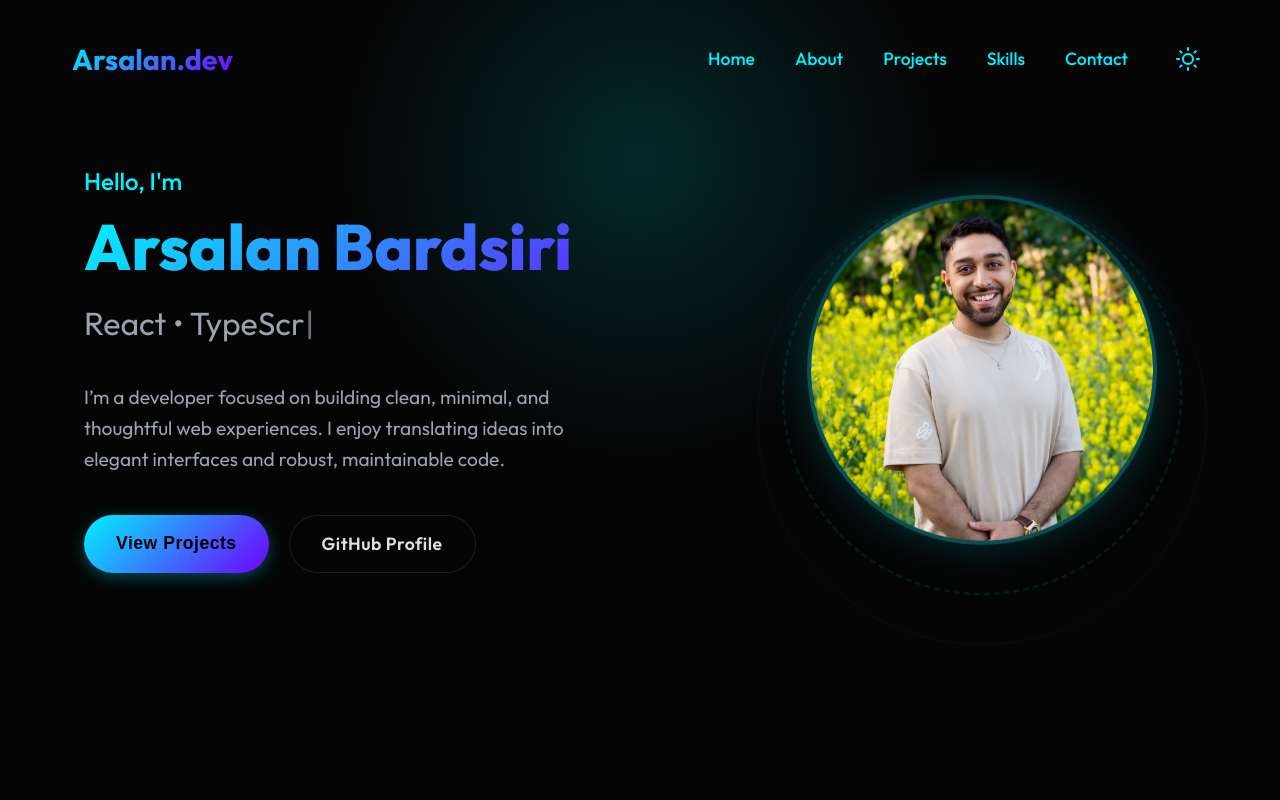
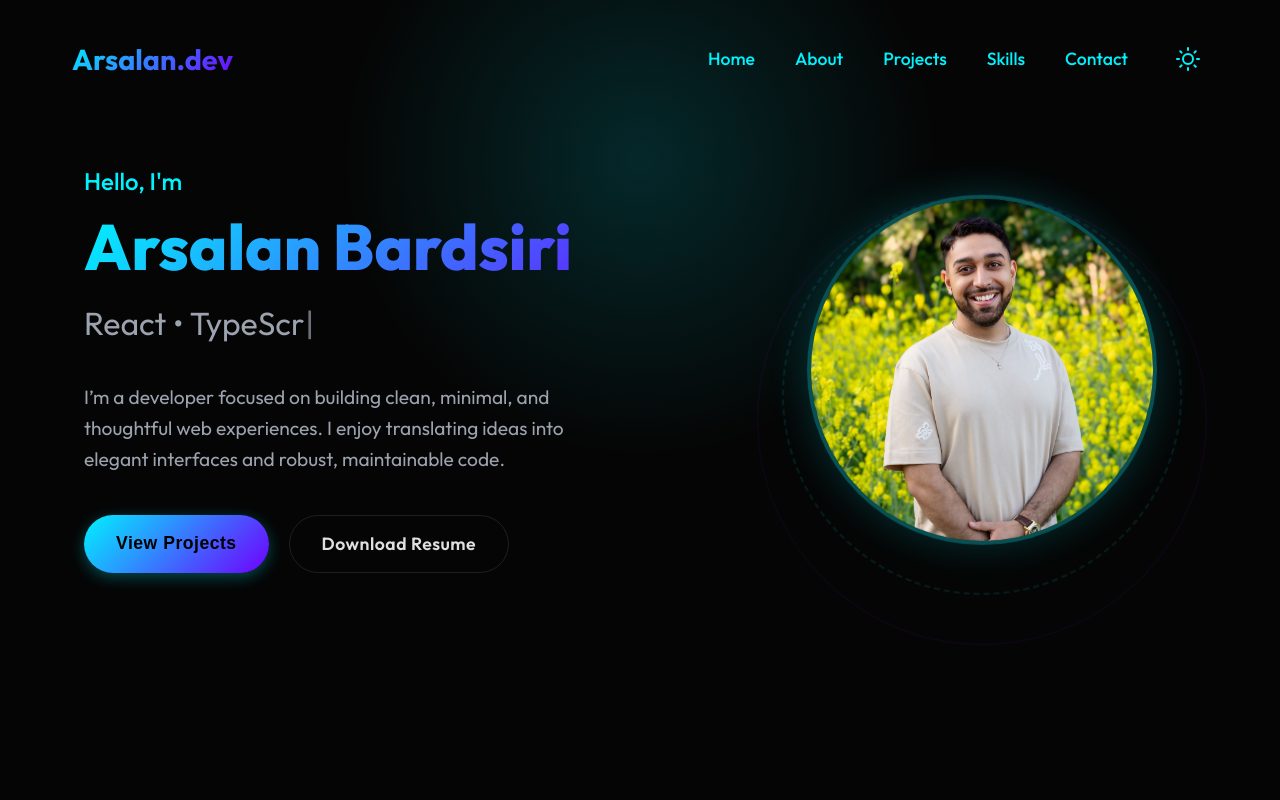
Before and after one commit to arsalanbardsiri/portfolio-react, a React (Vite) app: page / in a window 1280 px wide. Shown: the top 800 px of the page. Built offline with nearby package versions, Linux system fonts and the light colour scheme.

Commit message:
fix: alignment issues and add professional resume button

```diff
--- a/src/components/ContactSection.tsx
+++ b/src/components/ContactSection.tsx
@@ -4,11 +4,11 @@
 
 export const ContactSection: FC = () => {
   return (
-    <section id="contact" className="container" style={{ textAlign: 'center', paddingBottom: '120px' }}>
+    <section id="contact" className="container" style={{ paddingBottom: '120px' }}>
       <h2 className="section-title">Get in Touch</h2>
       <motion.div
         className="glass-card"
-        style={{ padding: '60px', maxWidth: '700px', margin: '0 auto' }}
+        style={{ padding: '60px', maxWidth: '700px', margin: '0 auto', textAlign: 'center' }}
         initial={{ opacity: 0, scale: 0.9 }}
         whileInView={{ opacity: 1, scale: 1 }}
         transition={{ duration: 0.5 }}
--- a/src/components/Hero.tsx
+++ b/src/components/Hero.tsx
@@ -59,7 +59,7 @@
             <p className="muted" style={{ fontSize: '1.2rem', maxWidth: '500px', marginBottom: '2.5rem', lineHeight: 1.6 }}>
               {data.bio}
             </p>
-            <div style={{ display: 'flex', gap: 20 }}>
+            <div style={{ display: 'flex', gap: 20, flexWrap: 'wrap' }}>
               <motion.button
                 whileHover={{ scale: 1.05 }}
                 whileTap={{ scale: 0.95 }}
@@ -72,11 +72,23 @@
                 whileHover={{ scale: 1.05 }}
                 whileTap={{ scale: 0.95 }}
                 className="btn btn-secondary"
+                href="/resume.pdf"
+                target="_blank"
+                rel="noreferrer"
+              >
+                Download Resume
+              </motion.a>
+              <motion.a
+                whileHover={{ scale: 1.05 }}
+                whileTap={{ scale: 0.95 }}
+                className="btn btn-secondary"
                 href={data.contact.github}
                 target="_blank"
                 rel="noreferrer"
+                style={{ border: 'none', padding: '12px' }}
+                aria-label="GitHub Profile"
               >
-                GitHub Profile
+                <i className="fab fa-github" style={{ fontSize: '1.5rem' }}></i>
               </motion.a>
             </div>
           </motion.div>
```
